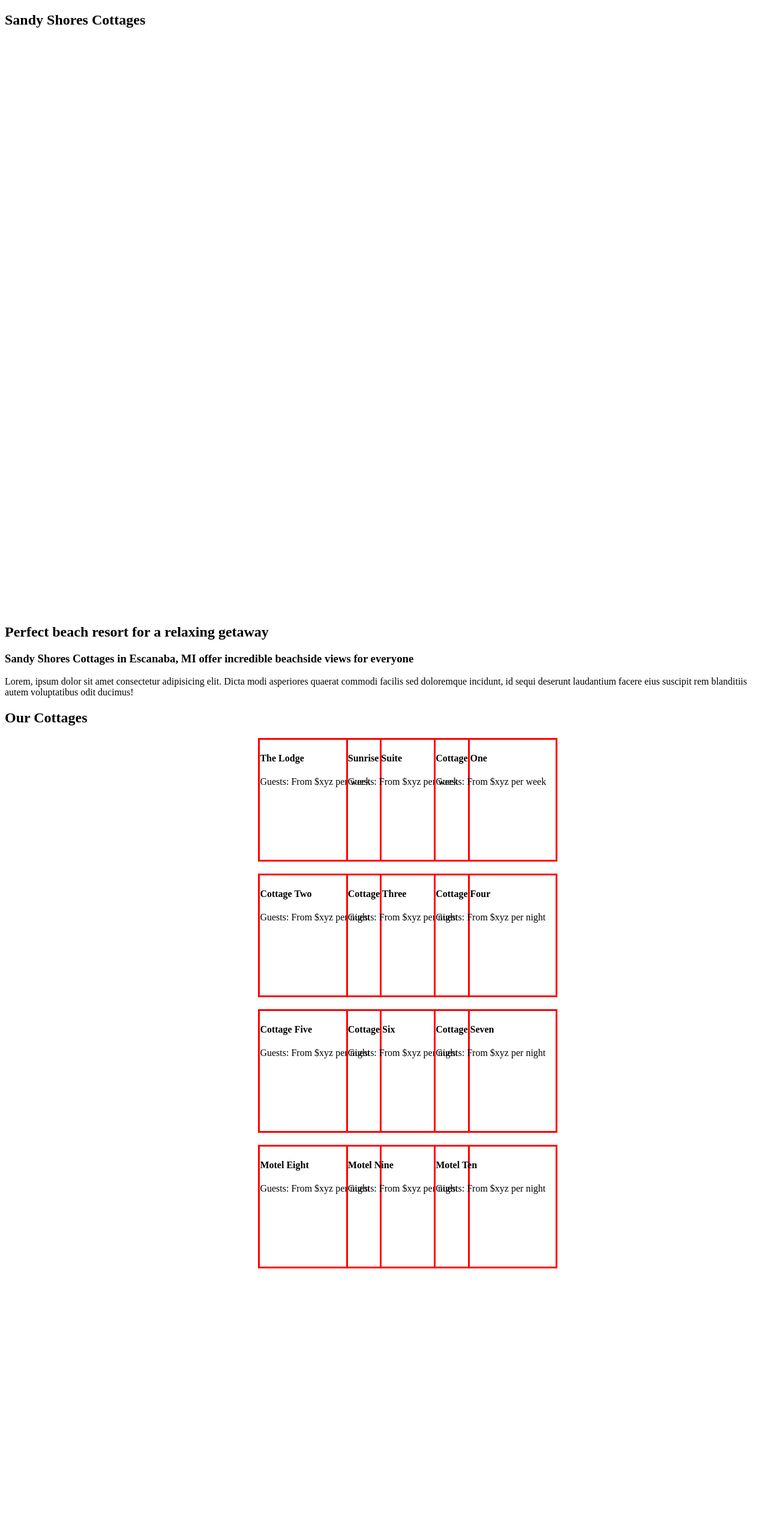
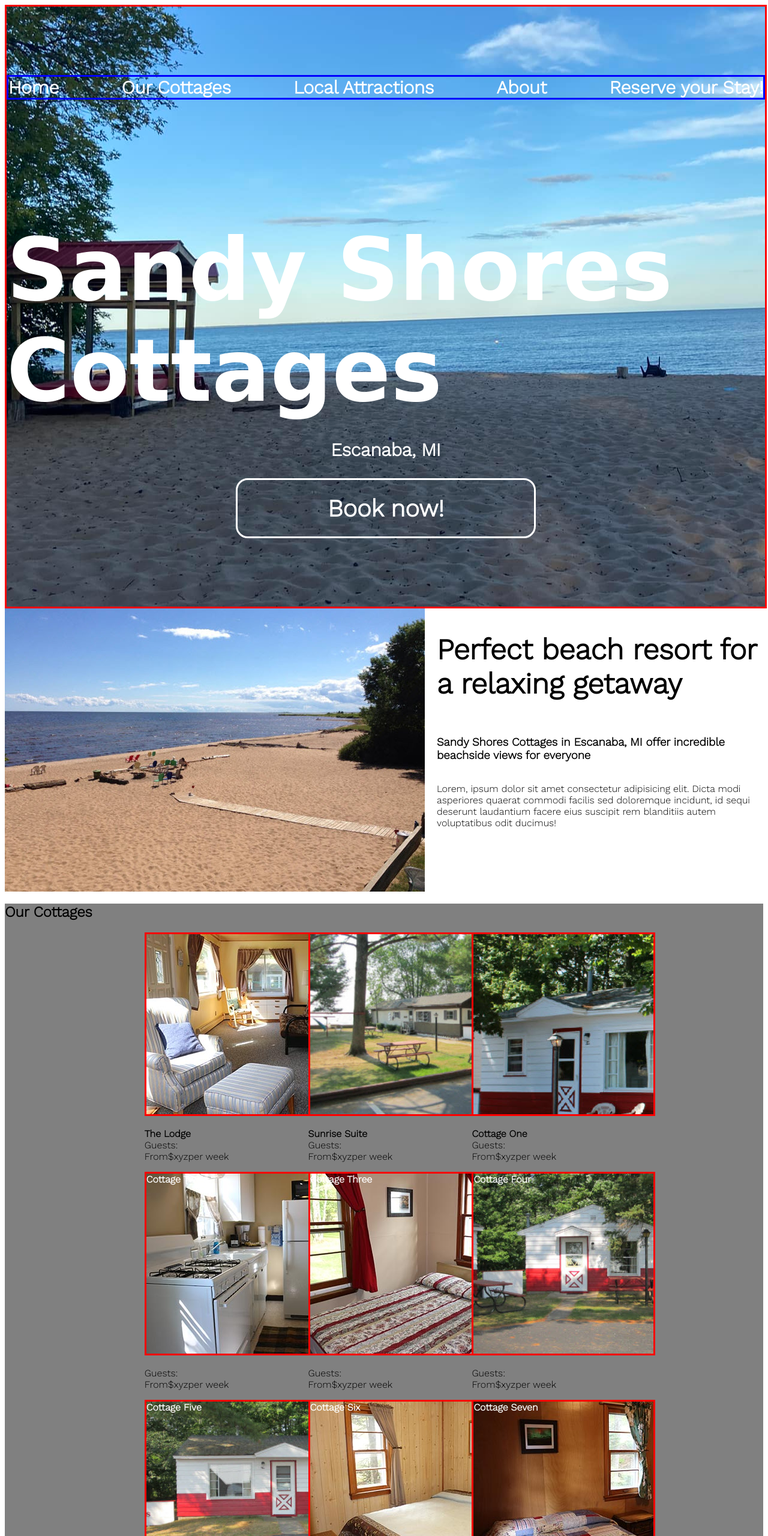
Before and after one commit to lee14k/sandyshores, a plain HTML site: page index.html in a window 1280 px wide. Shown: the top 2560 px of the page at 60% size. Before the commit the page ends 2122 px from the top, so only its background shows below. Drawn offline with nearby package versions, Linux system fonts and the light colour scheme; a web font is replaced by a local one.

Commit message:
organization and improving front page layout

```diff
--- a/index.html
+++ b/index.html
@@ -11,87 +11,171 @@
         <meta name="description" content="">
         <meta name="viewport" content="width=device-width, initial-scale=1">
         <link rel="stylesheet" href="styles.css">
+        <link rel="preconnect" href="https://fonts.googleapis.com">
+<link rel="preconnect" href="https://fonts.gstatic.com" crossorigin>
+<link rel="preconnect" href="https://fonts.googleapis.com">
+<link rel="preconnect" href="https://fonts.gstatic.com" crossorigin>
+<link href="https://fonts.googleapis.com/css2?family=Cabin+Sketch&family=Pacifico&family=Work+Sans:wght@300&display=swap" rel="stylesheet">
     </head>
     <body>
         <section id="header">
                 <nav>
-            <div id="logo"></div>
-            <div id ="hamburger"></div>
+       <ul id="navigation">
+        <li>Home</li>
+        <li>Our Cottages</li>
+        <li>Local Attractions</li>
+        <li>About</li>
+        <li>Reserve your Stay!</li>
+       </ul>
                 </nav>
       <h1>Sandy Shores Cottages</h1>
+      <h3 id='escanaba'>Escanaba, MI</h3>
+      <button id="booknow">Book now!</button>
     </section>
 
       <section id="frontdescription">
-        <h2>Perfect beach resort for a relaxing getaway</h2>
-        <h3>Sandy Shores Cottages in Escanaba, MI offer incredible beachside views for everyone</h3>
+        <img src="images/Blue-sky-beach-700x472.jpg" alt="">
+        <section id="words">
+        <h2 id="resort">Perfect beach resort for a relaxing getaway</h2>
+        <h3 id ='views'>Sandy Shores Cottages in Escanaba, MI offer incredible beachside views for everyone</h3>
         <p>Lorem, ipsum dolor sit amet consectetur adipisicing elit. Dicta modi asperiores quaerat commodi facilis sed doloremque incidunt, id sequi deserunt laudantium facere eius suscipit rem blanditiis autem voluptatibus odit ducimus!</p>
+    </section>
       </section>
 
+<section id="gridwrapper">
+
       <h2>Our Cottages</h2>
-      <section id="cottagegrid">
+
+      <section class="cottagegrid">
             <div class ="tile" id="thelodge">
-                <h4>The Lodge</h4>
-                <span>Guests: </span>
-                <span>From <span id="price">$xyz</span> per week</span>
             </div>
             <div class ="tile" id="sunrisesuite">
+            </div>
+
+            <div class ="tile" id="cottageone">
+
+            </div>
+            <div class="description">
+                <h4>The Lodge</h4>
+
+                <ul>
+                <li>Guests: </li>
+                <li>From <span id="price">$xyz</span> per week</li>
+            </ul>
+            </div>
+            <div class="description">
                 <h4>Sunrise Suite</h4>
-                <span>Guests: </span>
-                <span>From <span id="price">$xyz</span> per week</span>
+
+                <ul>
+                <li>Guests: </li>
+                <li>From <span id="price">$xyz</span> per week</li>
+            </ul>
             </div>
-            <div class ="tile" id="cottageone">
+            <div class="description">
                 <h4>Cottage One</h4>
-                <span>Guests: </span>
-                <span>From <span id="price">$xyz</span> per week</span>
+                <ul>
+                <li>Guests: </li>
+                <li>From <span id="price">$xyz</span> per week</li>
+            </ul>
             </div>
+        </section>
+
+
+
+
+        <section class="cottagegrid">
             <div class ="tile" id="cottagetwo">
                 <h4>Cottage Two</h4>
-                <span>Guests: </span>
-                <span>From <span id="price">$xyz</span> per night</span>
+
             </div>
             <div class ="tile" id="cottagethree">
                 <h4>Cottage Three</h4>
-                <span>Guests: </span>
-                <span>From <span id="price">$xyz</span> per night</span>
+
             </div>
             <div class ="tile" id="cottagefour">
                 <h4>Cottage Four</h4>
-                <span>Guests: </span>
-                <span>From <span id="price">$xyz</span> per night</span>
+
             </div>
+            <div class="description"> <ul>
+                <li>Guests: </li>
+                <li>From <span id="price">$xyz</span> per week</li>
+            </ul>
+            </div>
+            <div class="description"> <ul>
+                <li>Guests: </li>
+                <li>From <span id="price">$xyz</span> per week</li>
+            </ul>
+            </div>
+            <div class="description"> <ul>
+                <li>Guests: </li>
+                <li>From <span id="price">$xyz</span> per week</li>
+            </ul>
+            </div>
+        </section>
+
+        <section class="cottagegrid">
+
             <div class ="tile" id="cottagefive">
                 <h4>Cottage Five</h4>
-                <span>Guests: </span>
-                <span>From <span id="price">$xyz</span> per night</span>
+
             </div>
             <div class ="tile" id="cottagesix">
                 <h4>Cottage Six</h4>
-                <span>Guests: </span>
-                <span>From <span id="price">$xyz</span> per night</span>
+
             </div>
             <div class ="tile" id="cottageseven">
                 <h4>Cottage Seven</h4>
-                <span>Guests: </span>
-                <span>From <span id="price">$xyz</span> per night</span>
+
             </div>
+            <div class="description"> <ul>
+                <li>Guests: </li>
+                <li>From <span id="price">$xyz</span> per week</li>
+            </ul>
+            </div>
+            <div class="description"> <ul>
+                <li>Guests: </li>
+                <li>From <span id="price">$xyz</span> per week</li>
+            </ul>
+            </div>
+            <div class="description"> <ul>
+                <li>Guests: </li>
+                <li>From <span id="price">$xyz</span> per week</li>
+            </ul>
+            </div>
+        </section>
+
+        <section class="cottagegrid">
+
             <div class ="tile" id="moteleight">
                 <h4>Motel Eight</h4>
-                <span>Guests: </span>
-                <span>From <span id="price">$xyz</span> per night</span>
             </div>
             <div class ="tile" id="motelnine">
                 <h4>Motel Nine</h4>
-                <span>Guests: </span>
-                <span>From <span id="price">$xyz</span> per night</span>
+
             </div>
             <div class ="tile" id="motelten">
                 <h4>Motel Ten</h4>
-                <span>Guests: </span>
-                <span>From <span id="price">$xyz</span> per night</span>
+
             </div>
             </div>
-      </section>
+            <div class="description"> <ul>
+                <li>Guests: </li>
+                <li>From <span id="price">$xyz</span> per week</li>
+            </ul>
+            </div>
+            <div class="description"> <ul>
+                <li>Guests: </li>
+                <li>From <span id="price">$xyz</span> per week</li>
+            </ul>
+            </div>
+            <div class="description"> <ul>
+                <li>Guests: </li>
+                <li>From <span id="price">$xyz</span> per week</li>
+            </ul>
+            </div>
 
+  </section>
+</section>
       <section id="socialmedia">
         <div id="facebook"></div>
         <div id="updates"></div>
--- a/styles.css
+++ b/styles.css
@@ -1,6 +1,6 @@
-#cottagegrid {
+.cottagegrid {
     display:grid;
-    grid-template-columns: repeat(3, 10%);
+    grid-template-columns: repeat(3, 20%);
     column-gap: 20px;
     row-gap:20px;
     justify-content: center;
@@ -9,62 +9,207 @@
 }
 .tile {
     border:solid red;
-    height:200px;
-    width:200px;
+    height:300px;
+    width:300px;
+    color:white;
+
 
 }
 
 #thelodge{
-background-image: url("Lodge4.jpg") ;
+background-image: url("images/Lodge4.jpg") ;
 }
 #sunrisesuite{
-    background-image:url("sunrisesuite.jpg") ;
+    background-image:url("images/sunrisesuite.jpg") ;
 
 }
 #cottageone{
-    background-image: url("cottageone.jpg") ;
+    background-image: url("images/cottageone.jpg") ;
 
 }
 #cottagetwo{
-    background-image: url("Cottage2.jpg") ;
+    background-image: url("images/Cottage2.jpg") ;
 
 }
 #cottagethree{
-    background-image: url("Cottage3.jpg") ;
+    background-image: url("images/Cottage3.jpg") ;
 
 }
 #cottagefour{
-    background-image: url("cottage4.jpg") ;
+    background-image: url("images/cottage4.jpg") ;
 
 }
 #cottagefive{
-    background-image: url("cottage5.jpg") ;
+    background-image: url("images/cottage5.jpg") ;
 
 }
 #cottagesix{
-    background-image: url("Cottage6.jpg") ;
+    background-image: url("images/Cottage6.jpg") ;
 
 }
 #cottageseven{
-    background-image: url("Cottage7.jpg") ;
+    background-image: url("images/Cottage7.jpg") ;
 
 }
 #moteleight{
-    background-image: url("Motel-8.jpg") ;
+    background-image: url("images/Motel-8.jpg") ;
+    background-size:100% 100%;
 
 }
 #motelnine{
-    background-image: url("Motel9.jpg") ;
-
+    background-image: url("images/Motel9.jpg") ;
+    background-repeat: no-repeat;
+    background-size:100% 100%;
 }
 #motelten{
-    background-image: url("Motel-10.jpg") ;
+    background-image: url("images/motel-units-8-9-10.jpg") ;
+    background-size:100% 100%;
+    background-repeat:no-repeat;
 
 }
 
 #header {
     height:1000px;
-    object-position: bottom;
-    background-image: url('sandyshores.jpg');
-    background-repeat: no-repeat;
+    width:100%;
+    background-position: 25% 60%;
+    background-image: url('images/sandyshores.jpg');
+    font-family: 'Work Sans', sans-serif;
+    display:flex;
+    justify-content: center;
+    align-items: center;
+    flex-direction: column;
+    flex-wrap: wrap;
+    border:solid red;
+    color:white;
+
 }
+
+h1 {
+    font-family: 'Cabin Sketch', cursive;
+    color:white;
+    font-size:9rem;
+    margin-top:7%;
+    margin:0px;
+}
+
+#booknow{
+    font-family: 'Work Sans';
+    font-weight:900;
+    font-size: 40px;
+    height:100px;
+    width:500px;
+    border-radius: 20px;
+    border: solid white;
+    background:transparent;
+    color:white;
+    flex-wrap: wrap;
+
+}
+#navigation {
+    list-style: none;
+    color:white;
+    display: flex;
+    font-size:30px;
+border:solid blue;
+gap:25px;
+justify-content: space-between;
+margin-bottom: 200px;
+font-weight: 900;
+}
+ul {
+            padding-left:0px;
+            margin-top:0px;
+}
+li{
+    display: flex;
+
+
+
+}
+
+nav {
+    width:100%;
+}
+
+@media screen and (max-width: 1000px) {
+
+    #header{
+        display:flex;
+        flex-direction: column;
+        width:100%;
+    }
+  h1 {
+    font-size:40px;
+        font-family: 'Work Sans', cursive;
+
+  }
+
+  #booknow {
+    height:50px;
+    width:100px;
+    font-size:15px;
+  }
+#gridwrapper {
+    display:flex;
+    flex-direction: column;
+        width:100%;
+}
+
+.cottagegrid {
+    display: flex;
+    flex-direction: column;
+    flex-wrap: wrap;
+}
+
+#frontdescription {
+    margin-top:20px;
+    display:flex;
+    flex-direction:column;
+    flex-wrap:wrap;
+    width:100%;
+}
+    #words {
+        display: flex;
+        flex-direction: column;
+        flex-wrap:wrap;
+    }
+img {
+    width:100%;
+}
+
+}
+
+
+
+    #gridwrapper {
+        background-color: gray;
+        font-family: 'Work Sans';
+    }
+
+    #frontdescription {
+        display: flex;
+        font-family:'Work Sans' ;
+    }
+
+ #words {
+    display: flex;
+    flex-direction: column;
+    margin-left:20px;
+ }
+
+ #resort {
+    font-weight:900;
+    font-size:3rem;
+ }
+
+ #escanaba {
+    font-size:30px;
+ }
+
+ .description {
+    list-style: none;
+ }
+
+ h4{
+    margin:0px;
+ }
```
Also changed, not shown: cottagefive.html (added), cottagefour.html (added), cottageone.html (added), cottageseven.html (added), cottagesix.html (added), cottagethree.html (added), cottagetwo.html (added), images/Blue-sky-beach-700x472.jpg (added), images/menu.png (added), images/motel-units-8-9-10.jpg (added), images/sandyshoresbeach.jpg (added), images/sscottages.jpg (added), moteleight.html (added), motelnine.html (added), 3 more files.
